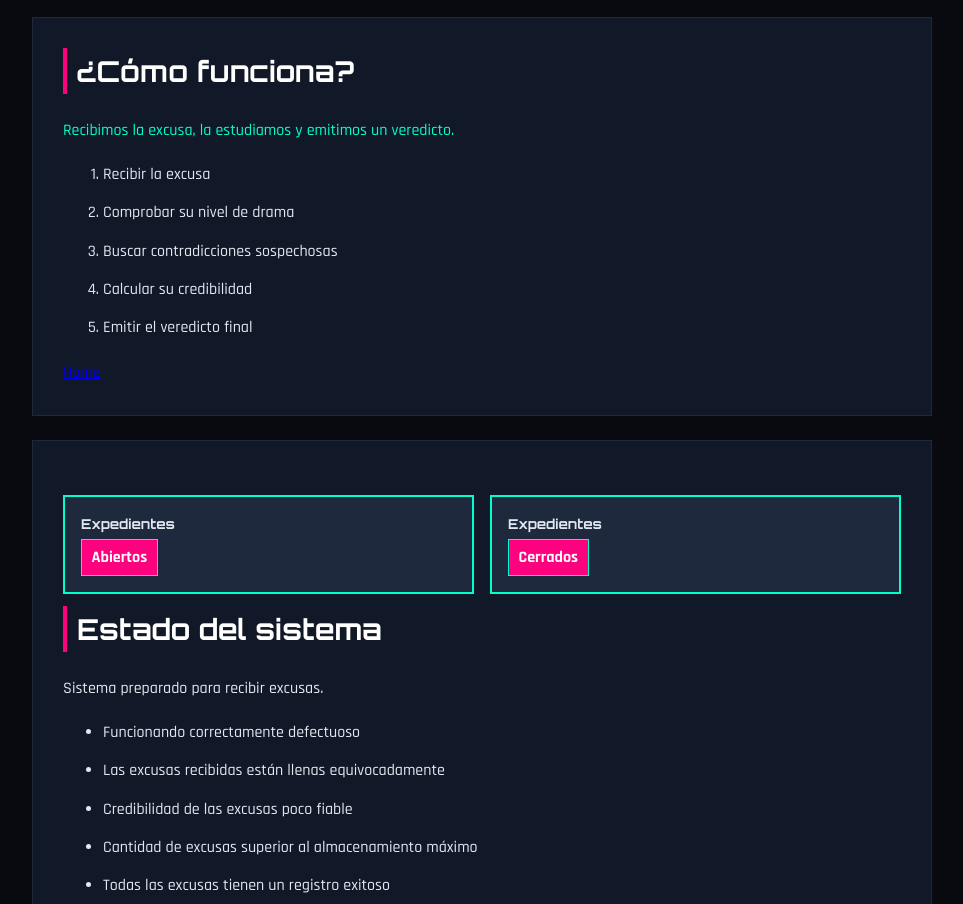
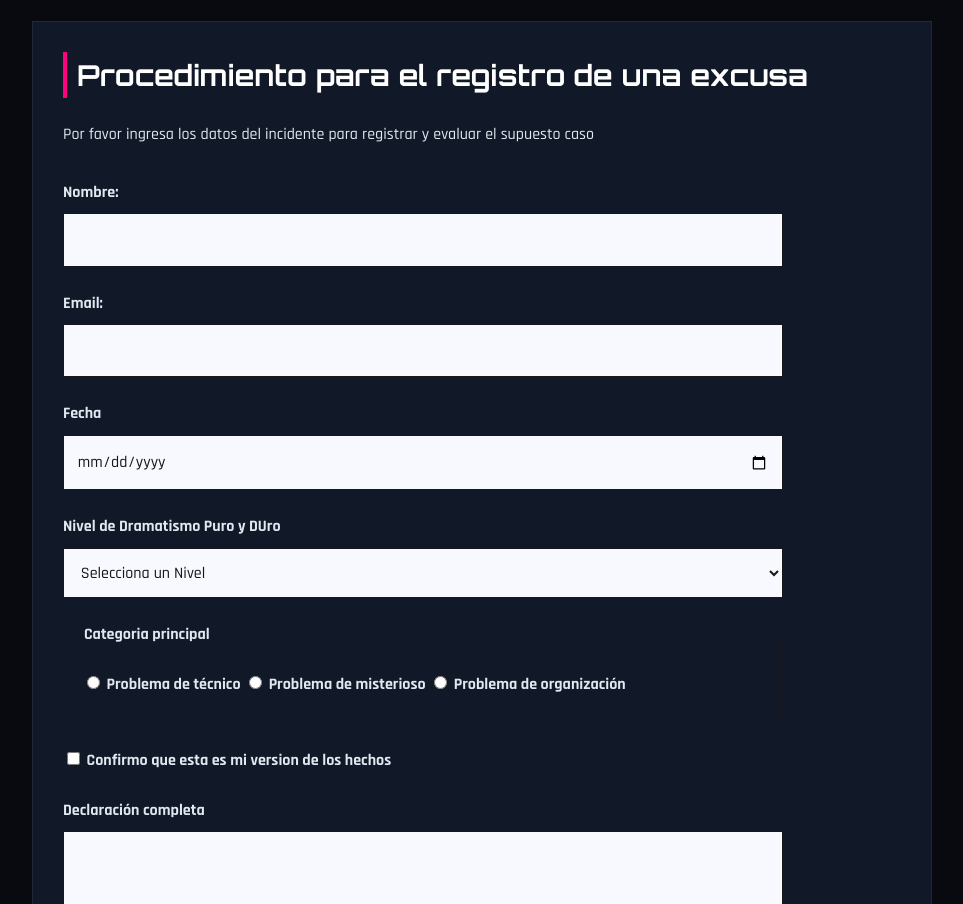
Before and after one commit to carlos-serran/SerranoCarlos_Excusometro, a plain HTML site: page index.html in a window 1280 px wide. Shown: the part 1896-2800 px from the top of the page, without its empty margins (158-1121 px from the left). Drawn offline with Linux system fonts and the light colour scheme.

Commit message:
actualizacion 16-11-2026 formulario-y-campos pagina recibida.html creada

```diff
--- a/estilos.css
+++ b/estilos.css
@@ -36,13 +36,14 @@ nav {
     border-bottom: 1px solid #9d4edd;
 }
 
-nav a {
+nav a, a {
     color: #e2e8f0;
     font-weight: 700;
     font-family: 'Orbitron', sans-serif;
     text-decoration: none;
     margin: 0 12px;
 }
+
 
 nav a:hover, section a:hover {
     color: #00ffcc;
@@ -113,7 +114,10 @@ footer p {
     margin: 0;
 }
 
-/* --- Secciones especiales (expediente, evidencias y panel de estado) --- */
+footer a:hover {
+    color: #00ffcc;
+    text-shadow: 0 0 8px #00ffcc;
+}
 
 .expediente header {
     background-image: url("img/evidencia_header.jpg");
@@ -225,3 +229,58 @@ footer p {
 .error {
     overflow: auto;
 }
+
+.form-excusa {
+    max-width: 45em;
+    margin-top: 2em;
+}
+
+.campo {
+    margin-bottom: 1.5em;
+}
+
+.campo > label, fieldset > legend {
+    display: block;
+    margin-bottom: 0.5em;
+    font-weight: bold;
+}
+
+input[type="text"], input[type="email"], input[type="date"], select, textarea {
+    width: 100%;
+    box-sizing: border-box;
+    padding: 0.8em;
+    background-color: ghostwhite;
+    color: #171717;
+    border: 0.12em solid #171717;
+    font: inherit;
+}
+
+textarea {
+    resize: vertical;
+}
+
+input:focus, select:focus, textarea:focus {
+    outline: 0.2em solid yellow;
+    outline-offset: 0.15em;
+}
+
+fieldset.campo {
+    padding: 1em;
+    border: .12em solid #171717;
+}
+
+fieldset.campo label{
+    display: block;
+    margin-bottom: 0.6em;
+}
+
+.form-excusa button {
+    display: inline-block;
+    padding: 0.8em 1.2em;
+    background-color: #171717;
+    color: yellow;
+    border: 0.12em solid #171717;
+    font: inherit;
+    font-weight: bold;
+    cursor: pointer;
+}
--- a/index.html
+++ b/index.html
@@ -28,6 +28,7 @@
         <a href="#protocolo">Protocolo</a>
         <a href="#comoFunciona">¿Cómo funciona?</a>
         <a href="#estado">Estado</a>
+        <a href="#registro">Registrar excusa</a>
     </nav>
 
     <main>
@@ -94,6 +95,57 @@
             <a href="#home">Home</a>
         </section>
 
+        <section id="registro">
+            <h2>Procedimiento para el registro de una excusa</h2>
+            <p>Por favor ingresa los datos del incidente para registrar y evaluar el supuesto caso</p>
+            <form action="../recibida.html" class="form-excusa">
+                <div class="campo">
+                    <label for="nombre">Nombre:</label>
+                    <input id="nombre" type="text" required minlength="2" max="50">
+                </div>
+                <div class="campo">
+                    <label for="email">Email:</label>
+                    <input id="email" type="email" required>
+                </div>
+                <div class="campo">
+                    <label for="fecha">Fecha</label>
+                    <input id="fecha" type="date" required>
+                </div>
+                <div class="campo">
+                    <label for="drama">Nivel de Dramatismo Puro y DUro</label>
+                    <select name="drama" id="drama" required>
+                        <option value="">Selecciona un Nivel</option>
+                        <option value="bajo">Bajo</option>
+                        <option value="medio">Dramatismo</option>
+                        <option value="alto">Rey/Reina del Drama</option>
+                    </select>
+                </div>
+                <fieldset class="campo">
+                    <legend>Categoria principal</legend>
+                    <label for="">
+                        <input type="radio" name="categoria" value="tecnica" required>
+                        Problema de técnico
+                        <input type="radio" name="categoria" value="misterio" required>
+                        Problema de misterioso
+                        <input type="radio" name="categoria" value="organizacion" required>
+                        Problema de organización
+                    </label>
+                </fieldset>
+                <div class="campo campo-check">
+                    <label for="">
+                        <input type="checkbox" name="declaracion" required>
+                        Confirmo que esta es mi version de los hechos
+                    </label>
+                </div>
+                <div class="campo">
+                    <label for="excusa">Declaración completa</label>
+                    <textarea name="excusa" id="excusa" rows="6" minlength="20" maxlength="500" required></textarea>
+                </div>
+                <a href=""><button type="submit">Validar excusa</button></a>
+            </form>
+            <a href="#home">Home</a>
+        </section>
+
 
         <section class="como">
             <h2 id="comoFunciona">¿Cómo funciona?</h2>
```
Also changed, not shown: paginas/expediente.html (+1 -1 lines), paginas/recibida.html (added, +17 -0 lines), img/investigacion.jpg (deleted), img/pastor_aleman_pie.jpg (deleted), 1 other file.
